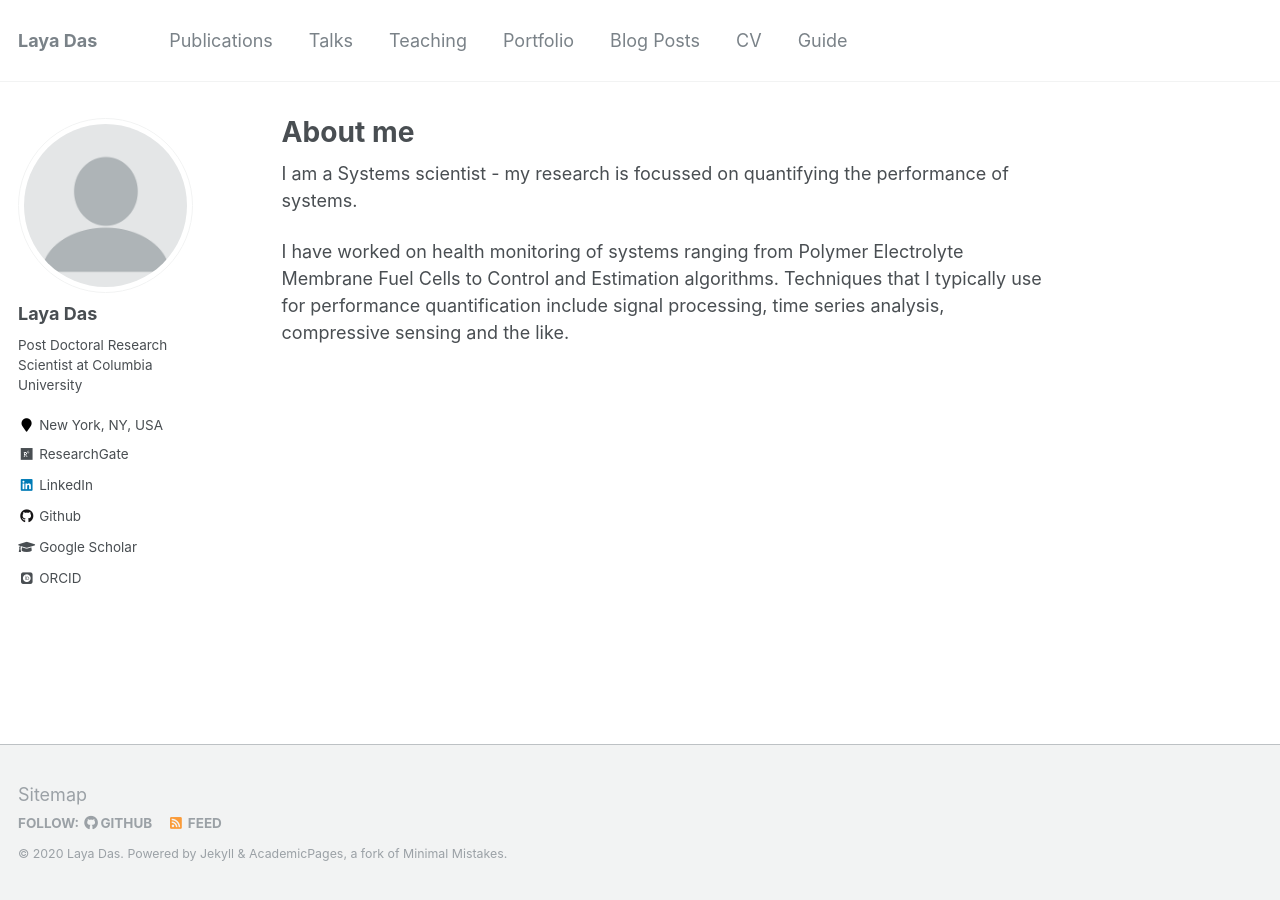
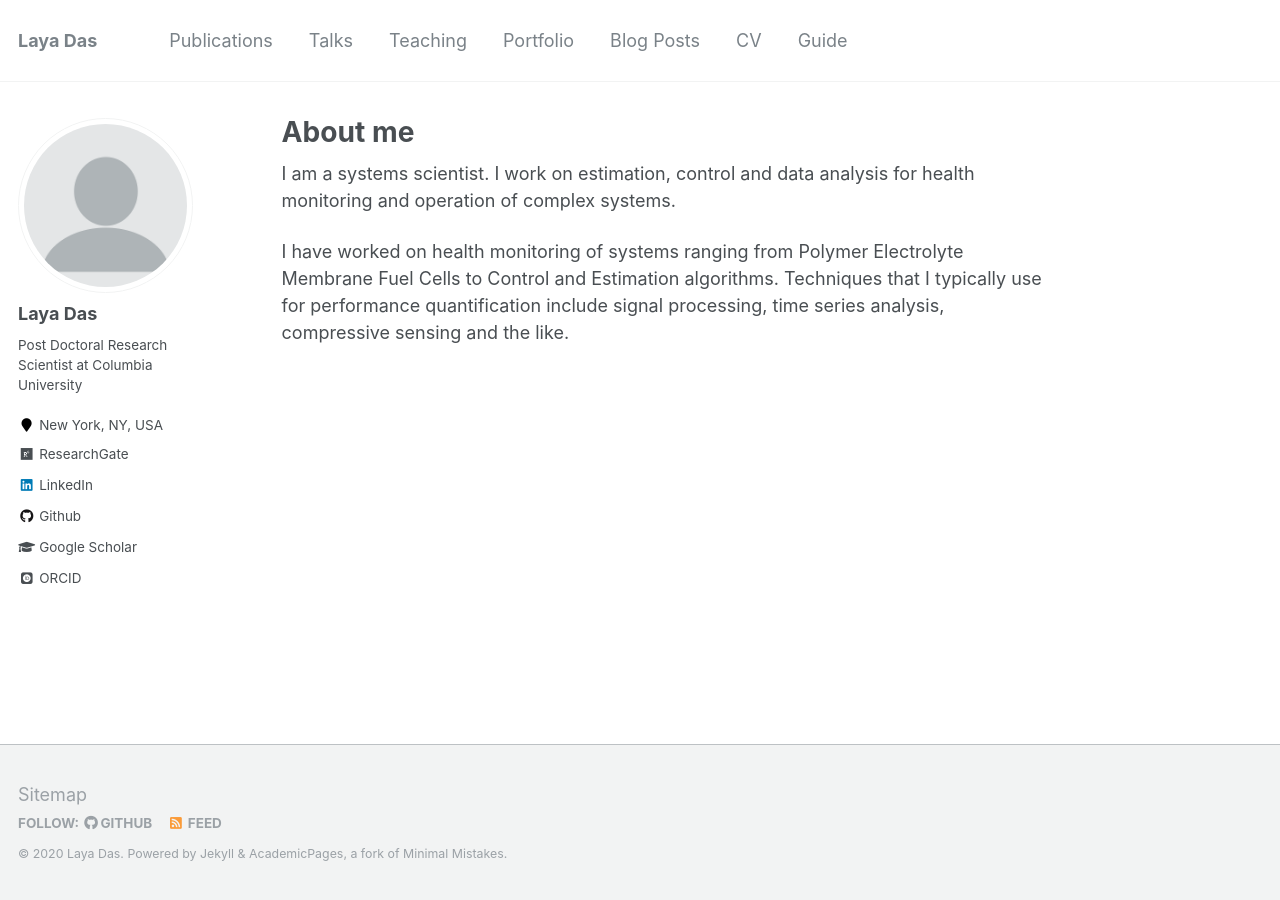
Before and after one commit to layadas/layadas.github.io, a Jekyll site: the page built from _pages/about.md, in a window 1280 px wide. Built offline with Jekyll 4.4.1, drawn with Linux system fonts in a browser that asks for light colours; some web fonts are replaced.

Commit message:
Update about.md

```diff
--- a/_pages/about.md
+++ b/_pages/about.md
@@ -8,7 +8,7 @@ redirect_from:
   - /about.html
 ---
 
-I am a Systems scientist - my research is focussed on quantifying the performance of systems.
+I am a systems scientist. I work on estimation, control and data analysis for health monitoring and operation of complex systems.
 
 I have worked on health monitoring of systems ranging from Polymer Electrolyte Membrane Fuel Cells to Control and Estimation algorithms.
 Techniques that I typically use for performance quantification include signal processing, time series analysis, compressive sensing and the like.
```
